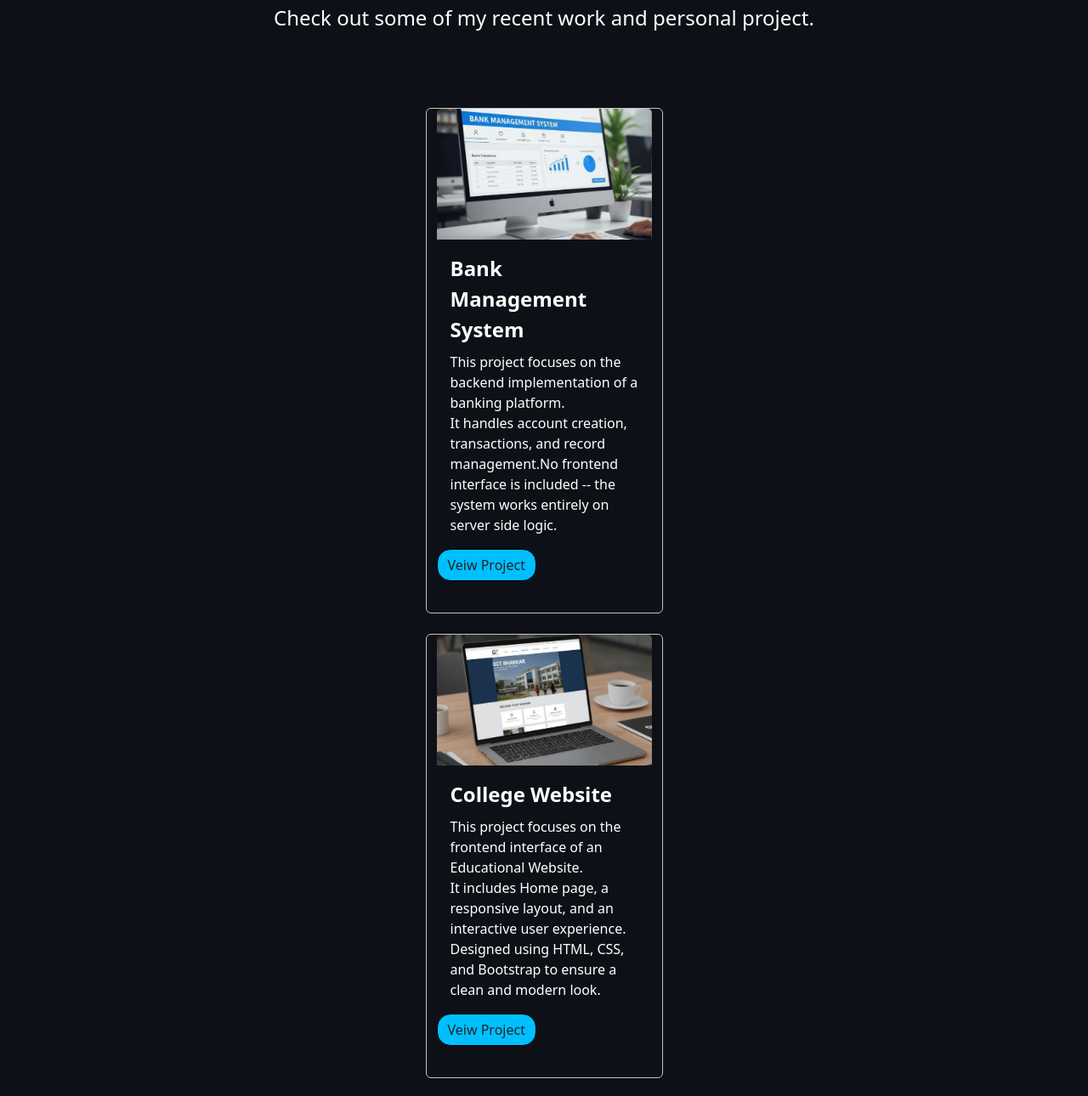
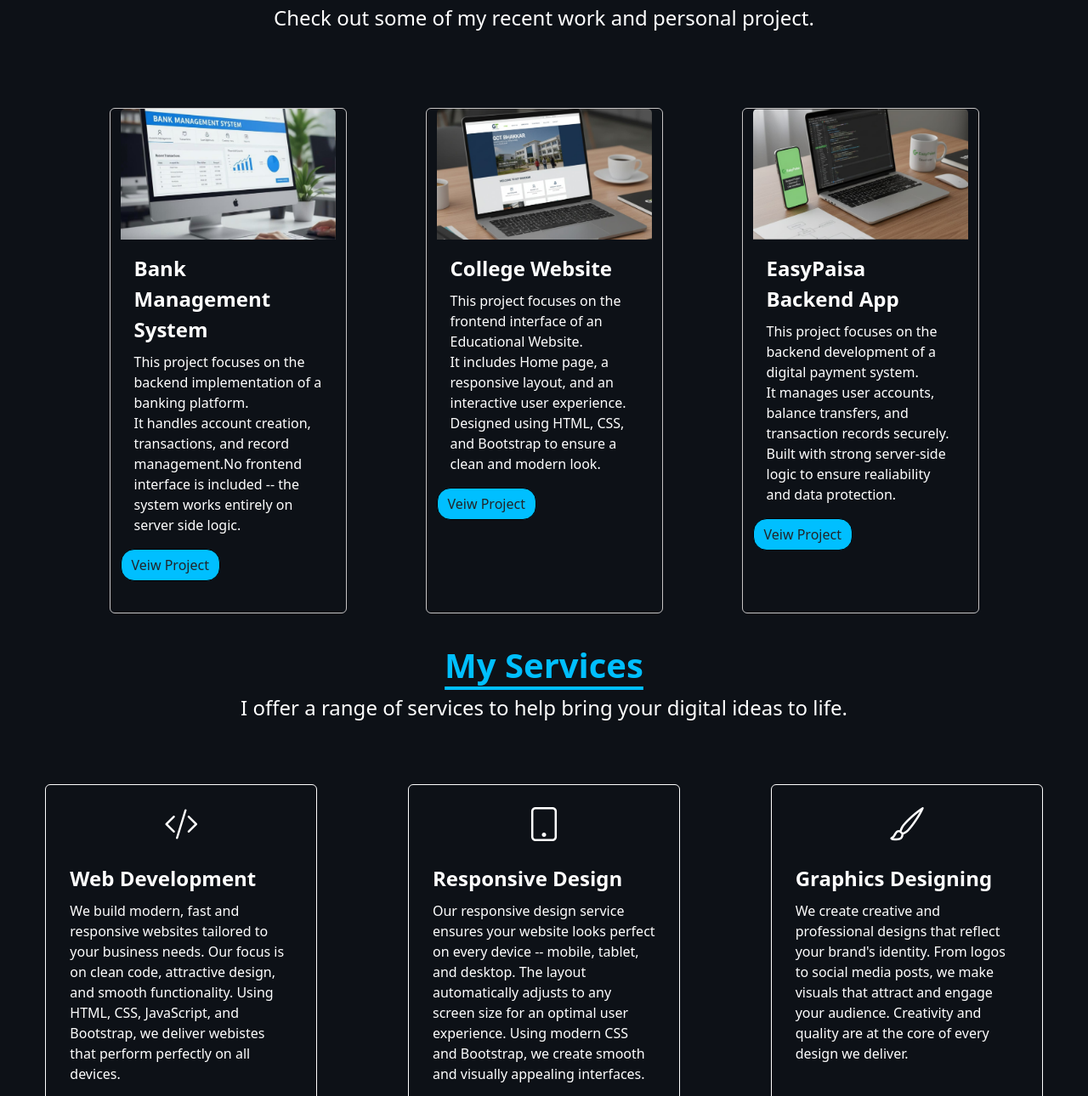
Before and after one commit to Tamoor-Tech/My-Portfolio, a plain HTML site: page index.html in a window 1280 px wide. Shown: the part 2441-3731 px from the top of the page at 85% size. Drawn offline with Linux system fonts and the light colour scheme.

Commit message:
Update my project

```diff
--- a/index.html
+++ b/index.html
@@ -161,7 +161,8 @@
             <div class="row"></div><h1 class="text-center fw-bold text-decoration-underline mt-5" style="text-decoration: underline; text-underline-offset: 10px; color: #00BFFF;">My Project</h1></div>
             <div class="row"><p class="text-center fs-4">Check out some of my recent work and personal project.</p></div>
             <div class="row d-flex justify-content-around mt-5">
-                <a class="project-links" href="https://github.com/Tamoor-Tech/bank-management-system"><div class="col-11 col-md-5 col-lg-3 mt-4 project-border card">
+                <div class="col-11 col-md-5 col-lg-3 mt-4 project-border card">
+                    <a class="project-links" href="https://github.com/Tamoor-Tech/bank-management-system">
                     <img class=" card-img-top d-block" src="images/bankmanagementsystem.jpg" alt="bank image.">
                     <div class="card-body">
                         <div class="card-title fs-4 fw-bold">Bank Management System</div>
@@ -169,8 +170,10 @@
                     </div>
                     <a href="https://github.com/Tamoor-Tech/bank-management-system" target="_blank"><button class="btn rounded-4 mx-auto btn-all">Veiw Project</button></a>
                     <div><pre> </pre></div>
-                </div></a>
-                <a class="project-links" href="https://github.com/Tamoor-Tech/bank-management-system"><div class="col-11 col-md-5 col-lg-3 mt-4 card project-border">
+                    </a>
+                </div>
+                <div class="col-11 col-md-5 col-lg-3 mt-4 card project-border">
+                    <a class="project-links" href="https://github.com/Tamoor-Tech/bank-management-system">
                     <img class=" card-img-top d-block" src="images/e.jpg" alt="bank image.">
                     <div class="card-body">
                         <div class="card-title fs-4 fw-bold">College Website</div>
@@ -178,8 +181,10 @@
                     </div>
                     <a href="https://github.com/Tamoor-Tech/gct-bhakkar-website-design" target="_blank"><button class="btn rounded-4 mx-auto btn-all">Veiw Project</button></a>
                     <div><pre> </pre></div>
-                </div></a>
-                <a class="project-links" href="https://github.com/Tamoor-Tech/bank-management-system"><div class="col-11 col-md-5 col-lg-3 mt-4 card project-border">
+                    </a>
+                </div>
+                <div class="col-11 col-md-5 col-lg-3 mt-4 card project-border">
+                    <a class="project-links" href="https://github.com/Tamoor-Tech/bank-management-system">
                     <img class=" card-img-top d-block" src="images/easypaisa.jpg" alt="bank image.">
                     <div class="card-body">
                         <div class="card-title fs-4 fw-bold">EasyPaisa Backend App</div>
@@ -187,9 +192,10 @@
                     </div>
                     <a href="https://github.com/Tamoor-Tech/EasyPaisa-Application" target="_blank"><button class="btn rounded-4 mx-auto btn-all">Veiw Project</button></a>
                     <div><pre> </pre></div>
+                    </a>
                 </div>
                 <div><pre> </pre></div>
-            </div></a>
+            </div>
         </div>
         <div id="Services" class="cotainer">
             <div class="row"></div><h1 class="text-center fw-bold text-decoration-underline" style="text-decoration: underline; color: #00BFFF; text-underline-offset: 10px;">My Services</h1></div>
```
